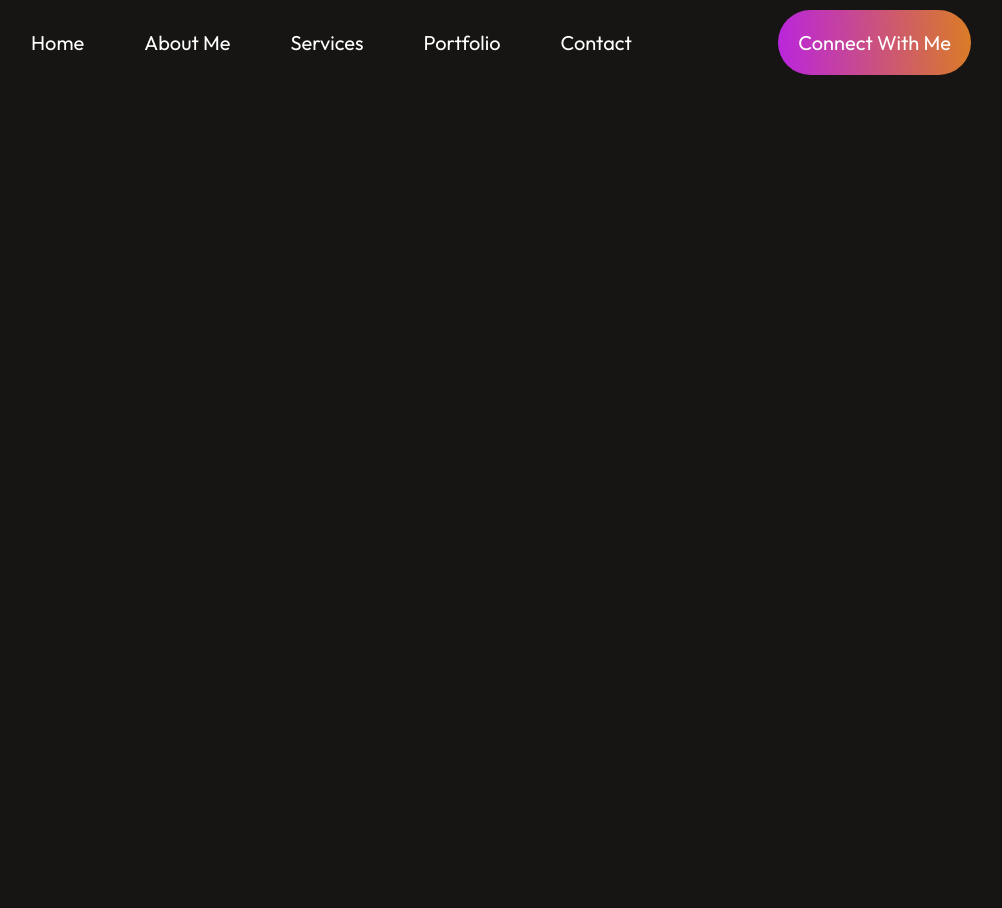
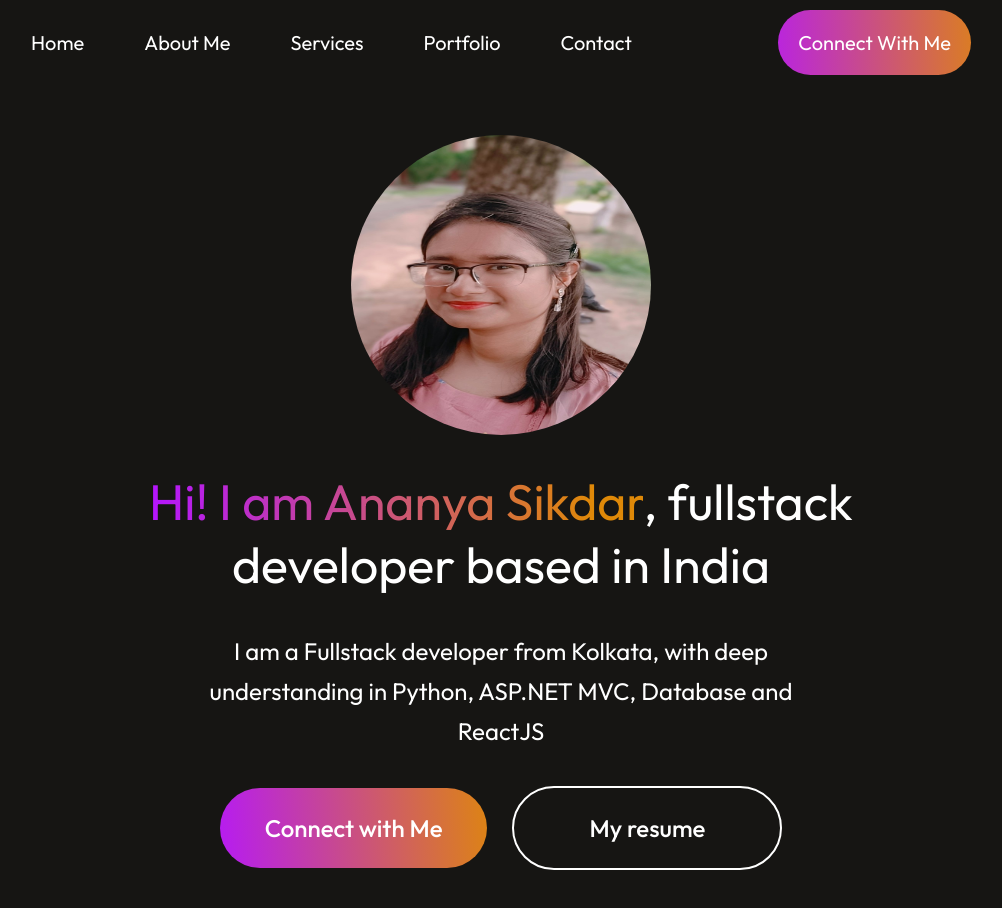
Before and after one commit to sikdarananya/Ananya_Sikdar, a React (Vite) app: page / in a window 1280 px wide. Shown: the top 908 px of the page, without its empty margins (139-1141 px from the left). Before the commit the page ends 810 px from the top, so only its background shows below. Built offline with nearby package versions, Linux system fonts and the light colour scheme.

Commit message:
Hero items added

```diff
--- a/src/App.jsx
+++ b/src/App.jsx
@@ -1,10 +1,12 @@
 import React from 'react'
 import Navbar from './Components/Navbar/Navbar'
+import Hero from './Components/Hero/hero'
 
 const App = () => {
   return (
     <div>
       <Navbar/>
+      <Hero/>
     </div>
   )
 }
--- /dev/null
+++ b/src/Components/Hero/Hero.css
@@ -0,0 +1,57 @@
+.hero{
+    display: flex;
+    align-items: center;
+    flex-direction: column;
+    gap: 35px;
+}
+
+.hero img{
+    margin-top: 50px;
+    height: 300px;
+    width: 300px;
+    border-radius: 50%;
+}
+
+.hero h1{
+    text-align: center;
+    width: 70%;
+    font-size: 50px;
+    font-weight: 400;
+}
+
+.hero h1 span{
+    background: linear-gradient(270deg, #DF8908 10%, #B415FF 100%);
+    background-clip: text;
+    -webkit-background-clip: text;
+    -webkit-text-fill-color: transparent;
+}
+
+.hero p{
+    width: 50%;
+    text-align: center;
+    font-size: 24px;
+    line-height: 40px;
+}
+
+.hero-action{
+    display: flex;
+    align-items: center;
+    gap: 25px;
+    font-size: 24px;
+    font-weight: 500;
+    margin-bottom: 50px;
+}
+
+.hero-connect{
+    padding: 25px 45px;
+    border-radius: 50px;
+    background: linear-gradient(264deg, #Df8908 -5.09%, #B415FF 106.02%);
+    cursor: pointer;
+}
+
+.hero-resume{
+    padding: 25px 75px;
+    border-radius: 50px;
+    border: 2px solid #fff;
+    cursor: pointer;
+}
--- /dev/null
+++ b/src/Components/Hero/Hero.jsx
@@ -0,0 +1,19 @@
+import React from 'react'
+import './Hero.css'
+import profile_img from '../../assets/Profile_pic.jpg'
+
+const Hero = () => {
+  return (
+    <div className='hero'>
+      <img src={profile_img} alt="" />
+      <h1><span>Hi! I am Ananya Sikdar</span>, fullstack developer based in India</h1>
+      <p>I am a Fullstack developer from Kolkata, with deep understanding in Python, ASP.NET MVC, Database and ReactJS</p>
+      <div className='hero-action'>
+      <div className='hero-connect'>Connect with Me</div>
+      <div className='hero-resume'>My resume</div>
+      </div>
+    </div>
+  )
+}
+
+export default Hero
```
Also changed, not shown: src/assets/Profile_pic.jpg (added).
